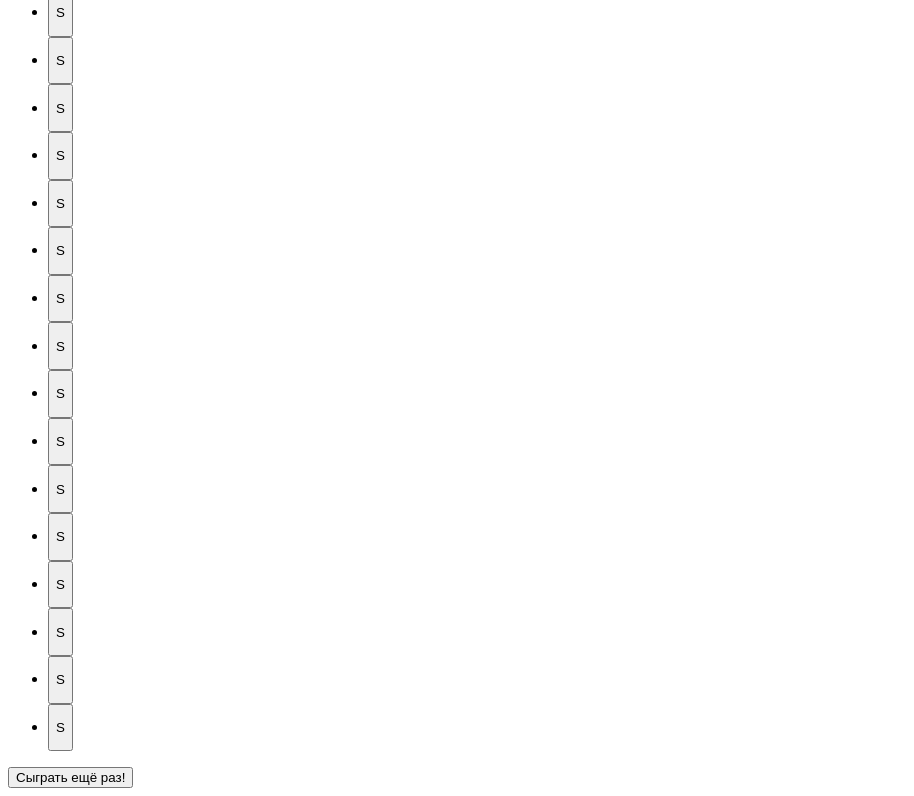
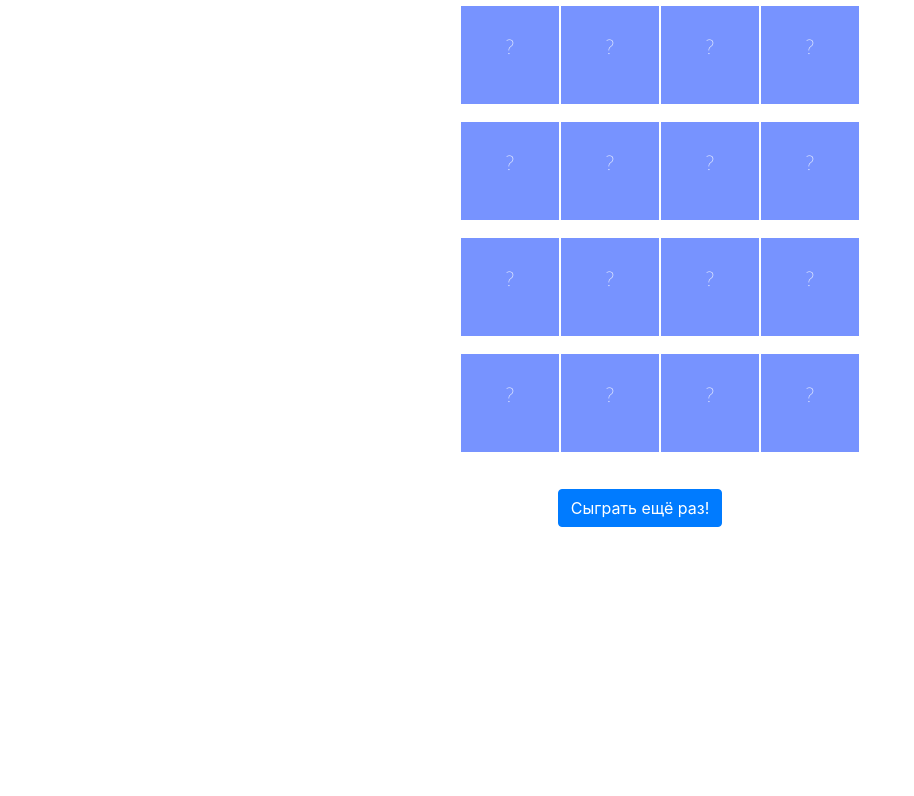
Before and after one commit to vlad1sat/Homework-JS, a plain HTML site: page GameCards/index.html in a window 1280 px wide. Shown: the part 91-887 px from the top of the page, without its empty margins (0-914 px from the left). After the commit the page ends 800 px from the top, so only its background shows below. Drawn offline with nearby package versions, Linux system fonts and the light colour scheme.

Commit message:
add styles and logic card

```diff
--- a/GameCards/game.js
+++ b/GameCards/game.js
@@ -2,26 +2,27 @@
     function createCard() {
         let elementsList = document.createElement('li');
         let clickElement = document.createElement('button');
-        let imageCard = document.createElement('p');
+        let textButton = document.createElement('p');
         let index = 0;
 
-        imageCard.textContent = "S"
-        clickElement.classList.add('date');
+        textButton.textContent = "?";
+        textButton.classList.add('textCard')
+        clickElement.classList.add('styleCard');
 
         elementsList.append(clickElement);
-        clickElement.append(imageCard);
+        clickElement.append(textButton);
 
         return {
             elementsList,
             clickElement,
-            imageCard,
+            textButton,
             index
         }
     }
 
     function createListCards() {
         let listCards = document.createElement('ul');
-        listCards.classList.add();
+        listCards.id = "menu";
         return listCards;
     }
 
@@ -29,49 +30,69 @@
         let cards = [];
         let restartButton = createRestartButton();
         let nameGame = createMainHeader();
-        let listCard  = createListCards();
         let indexesCard = createIndexCard();
 
         document.body.append(nameGame);
-        logicCard(listCard, indexesCard, cards);
+        logicCard(indexesCard, cards);
 
-        document.body.append(listCard);
-        document.body.append(restartButton);
-        restartButton.addEventListener('click', () => {
+        document.body.append(restartButton.divElement);
+
+        restartButton.button.addEventListener('click', () => {
+            location.reload();
         })
 
     }
+    createGame();
 
-    function logicCard(listCard, indexesCard, cards) {
-        let countTap = 0;
-        let clickCards = {firstClick: null, secondClick: null}
+    function logicCard(indexesCard, cards) {
+        let countClick = 0;
+        let countVictory = 0;
+        let listCard  = createListCards();
+        let countCards = 0;
+        let clickCards = { firstClick: null, secondClick: null }
         for (let index = 0; index < 16; index++) {
             let card = createCard();
             listCard.append(card.elementsList);
+            countCards++;
+            if (countCards % 4 === 0) {
+                document.body.append(listCard);
+                listCard = createListCards();
+            }
+
             card.index = indexesCard[index];
             cards.push(card);
 
             card.clickElement.addEventListener('click', () => {
-                card.imageCard.textContent = String(card.index);
+                card.textButton.textContent = String(card.index);
                 card.clickElement.disabled = true;
 
-                if (countTap === 0) clickCards.firstClick = card;
-                else clickCards.secondClick = card;
+                if (countClick === 0)
+                    clickCards.firstClick = card;
+                else
+                    clickCards.secondClick = card;
 
-                countTap++;
+                countClick++;
 
-                if (countTap === 2) {
-                    countTap = 0;
-                    if (clickCards.firstClick.index !== clickCards.secondClick.index) {
-                        cleanCard(clickCards.firstClick)
-                        cleanCard(clickCards.secondClick);
+                setTimeout(function () {
+                    if (countClick === 2) {
+                        countClick = 0;
+                        if (clickCards.firstClick.index !== clickCards.secondClick.index) {
+                            cleanCard(clickCards.firstClick);
+                            cleanCard(clickCards.secondClick);
+                        }
+                        else
+                            countVictory++;
+                        cleanClickTap(clickCards);
                     }
-                    cleanClickTap(clickCards);
-                }
+
+                    if (countVictory === 8) {
+                        alert("Поздравляем! Вы выиграли!");
+                    }
+                }, 1000)
             })
 
             function cleanCard(card) {
-                card.imageCard.textContent = "S";
+                card.textButton.textContent = "?";
                 card.clickElement.disabled = false;
             }
 
@@ -79,15 +100,18 @@
                 clickTap.firstClick = null;
                 clickTap.secondClick = null;
             }
-
         }
 
+        /*function sleep(milliseconds) {
+            const date = Date.now();
+            let currentDate = null;
+            do {
+                currentDate = Date.now();
+            } while (currentDate - date < milliseconds);
+        }*/
+
+
     }
-    createGame();
-    /*function imagesCards() {
-        let images = [];
-
-    }*/
 
     function createIndexCard() {
         let indexes = []
@@ -109,41 +133,19 @@
         }
         return array;
     }
-    /*function addCarInApp() {
-        let cards = [];
-        let list = createListCards();
-        let header = createMainHeader();
-        let restart = createRestartButton();
-        document.body.append(header);
-        for (let cardApp = 0; cardApp < 16; cardApp++) {
-            let card = createCard();
-            list.append(card.elementsList);
-            cards.push(card);
-            card.clickElement.addEventListener('click', () => {
-                card.imageCard.src = "https://free-images.com/or/fd8c/diamonds_queen_deck_playing.jpg";
-                card.clickElement.disabled = true;
-                }
-            )
-        }
-
-        document.body.append(list);
-        document.body.append(restart);
-        restart.addEventListener('click', () => {
-                for (let card of cards) {
-                    card.imageCard.src = "https://avatars.mds.yandex.net/i?id=b909660bd08a052124d88476e593b6d9-5858783-images-thumbs&n=13";
-                    card.clickElement.disabled = false;
-                }
-            }
-        )
-        return cards;
-    }
-    addCarInApp();*/
 
     function createRestartButton() {
+        let divElement = document.createElement('div');
         let button = document.createElement('button');
         button.textContent = "Сыграть ещё раз!";
-        button.classList.add();
-        return button;
+        //button.disabled = true;
+        divElement.classList.add('positionButton');
+        button.classList.add('btn', 'btn-primary', 'restartButton');
+        divElement.append(button);
+        return {
+            divElement,
+            button
+        };
     }
 
     function createMainHeader() {
@@ -152,7 +154,4 @@
         header.classList.add();
         return header;
     }
-
-
-
 })();
--- a/GameCards/index.html
+++ b/GameCards/index.html
@@ -5,7 +5,11 @@
     <title>Card Game</title>
     <meta name="viewport" content="width=device-width, initial-scale=1, shrink-to-fit=no">
     <link rel="stylesheet" href="styleGame.css">
-  <!--  <script defer src="addElements.js"></script> !-->
+    <link rel="stylesheet" href="https://cdn.jsdelivr.net/npm/bootstrap@4.5.3/dist/css/bootstrap.min.css"
+          integrity="sha384-TX8t27EcRE3e/ihU7zmQxVncDAy5uIKz4rEkgIXeMed4M0jlfIDPvg6uqKI2xXr2" crossorigin="anonymous">
+    <link rel="preconnect" href="https://fonts.googleapis.com">
+    <link rel="preconnect" href="https://fonts.gstatic.com" crossorigin>
+    <link href="https://fonts.googleapis.com/css2?family=Noto+Sans:wght@100&display=swap" rel="stylesheet">
     <script defer src ="game.js"></script>
 </head>
 <body>
--- a/GameCards/styleGame.css
+++ b/GameCards/styleGame.css
@@ -1,6 +1,32 @@
+ul#menu li {
+    display:inline;
+    list-style-type: none;
+}
+
+ul {text-align: center;}
+
 .styleCard {
     width: 100px;
-    height: 140px;
+    height: 100px;
+    background-color: #7793ff;
+    border: 1px solid #ffffff;
 }
 
-h1 { color: aqua}
+.positionButton {
+    padding-top: 20px;
+    text-align: center;
+}
+
+h1 {
+    color: #505aff;
+    text-align: center;
+    padding-top: 20px;
+    padding-bottom: 20px;
+    font-family: 'Noto Sans', sans-serif;
+}
+
+.textCard {
+    font-family: 'Noto Sans', sans-serif;
+    font-size: 20px;
+    color: #ffffff;
+}
```
